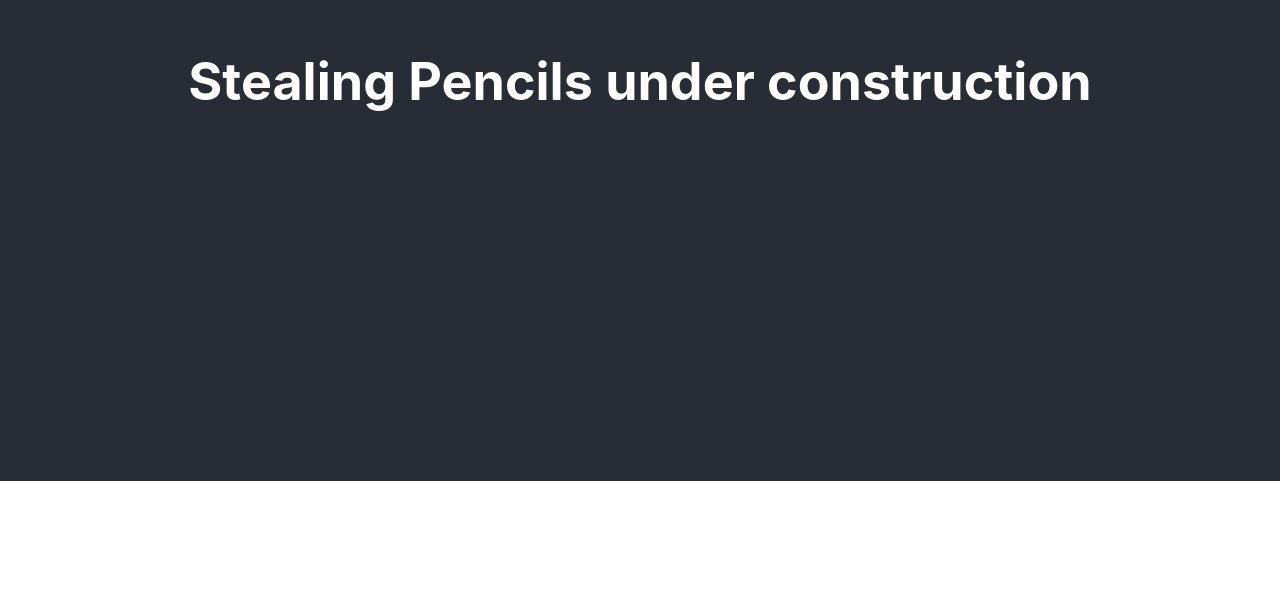
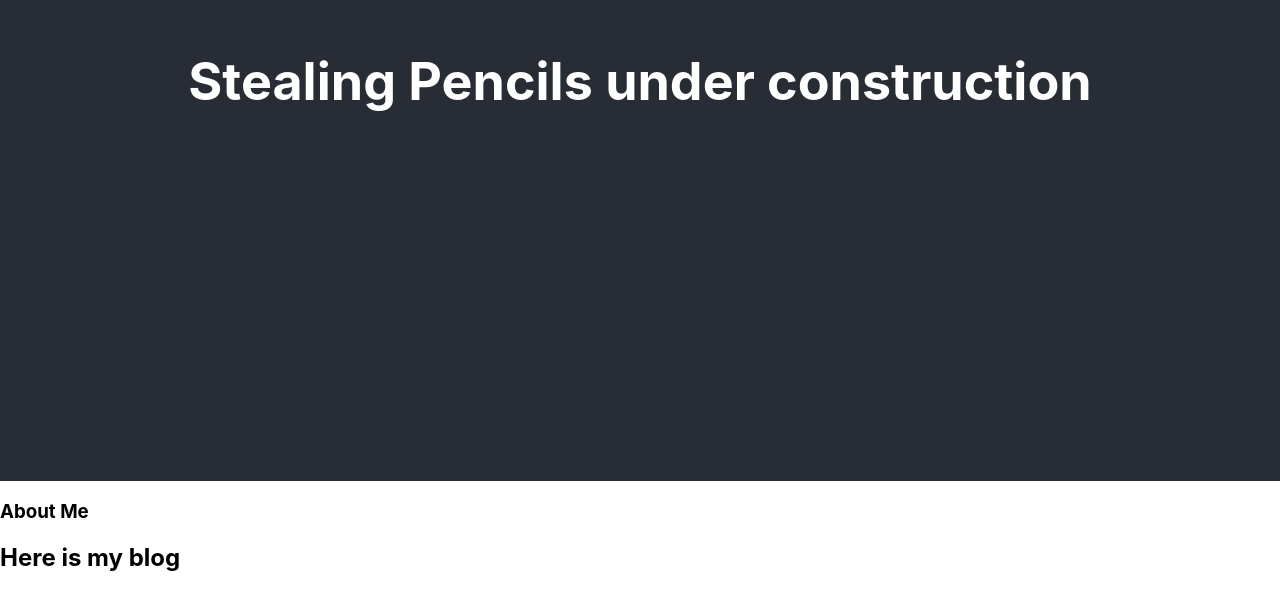
Before and after one commit to stealing-pencils/my_website, a React (Create React App) app in the folder my_website/: page / in a window 1280 px wide. Shown: the part 319-912 px from the top of the page. Before the commit the page ends 800 px from the top, so only its background shows below. Built offline with nearby package versions, Linux system fonts and the light colour scheme.

Commit message:
basic structure for blog page

```diff
--- a/my_website/src/App.js
+++ b/my_website/src/App.js
@@ -10,6 +10,34 @@ class App extends Component {
           Stealing Pencils under construction
           </h1>
         </header>
+        <body>
+          <div className="title-image">
+          </div>
+          <div className="about-column-right">
+            <h3>
+            About Me
+            </h3>
+          </div>
+          <div className="main-blog-container">
+            <h2>
+            Here is my blog
+            </h2>
+            <div className="posts">
+              <h4>
+                <div className="post-title">
+                </div>
+              </h4>
+              <div className="post-text">
+              </div>
+            </div>
+          </div>
+        </body>
+        <footer>
+          <div className="social-media">
+          </div>
+          <div className="contact-details">
+          </div>
+        </footer>
       </div>
     );
   }
```
